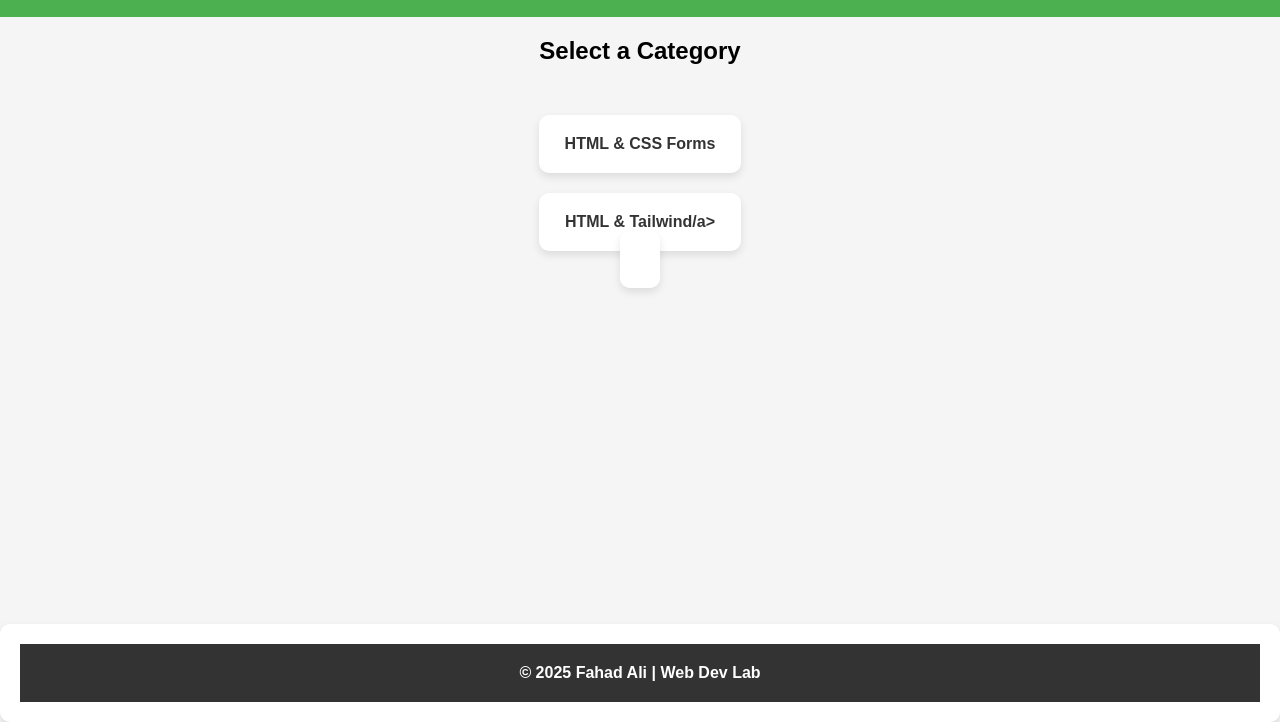
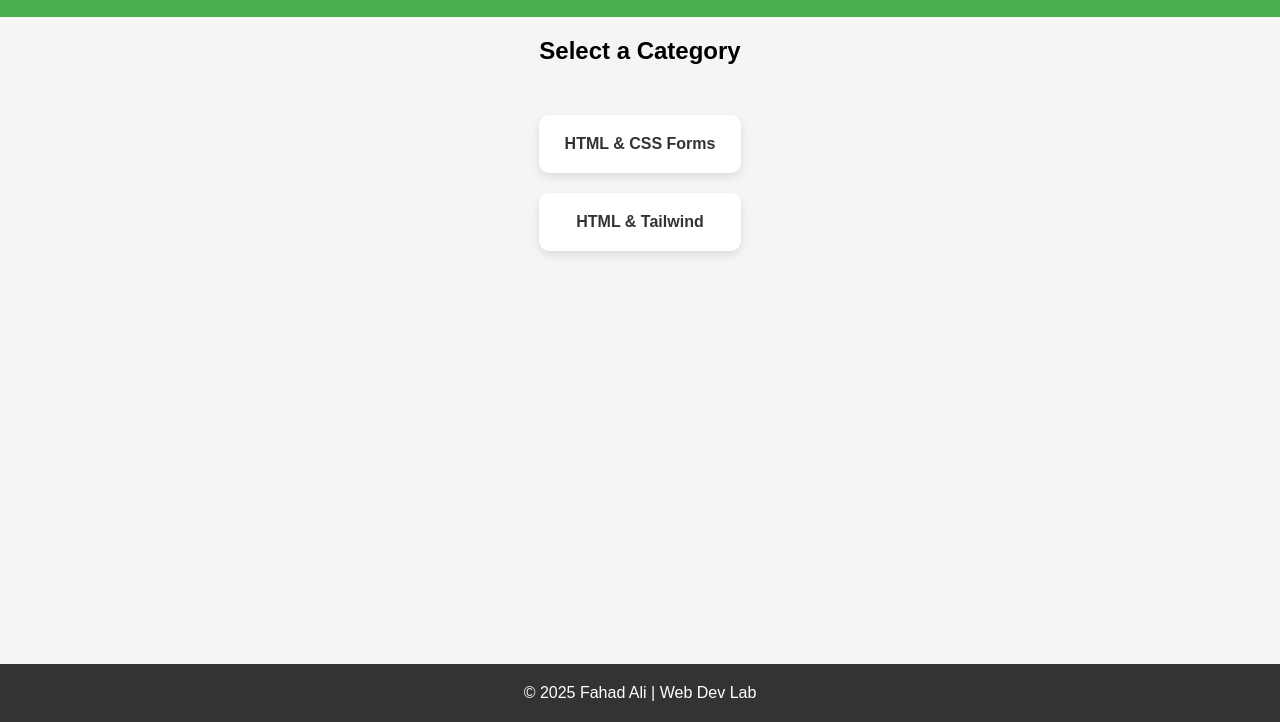
Before and after one commit to FahadAliOfficial/Web-Dev, a plain HTML site: page index.html in a window 1280 px wide. Shown: the part 78-800 px from the top of the page. Drawn offline with Linux system fonts and the light colour scheme.

Commit message:
modification-tailwind

```diff
--- a/index.html
+++ b/index.html
@@ -90,7 +90,7 @@
       <h2>Select a Category</h2>
       <div class="grid">
         <a href="Forms-HTML+CSS/index.html" class="card">HTML & CSS Forms</a>
-        <a href="Forms-HTML+Tailwind/index.html" class="card">HTML & Tailwind/a>
+        <a href="Forms-HTML+Tailwind/index.html" class="card">HTML & Tailwind</a>
       </div>
     </main>
 
```
